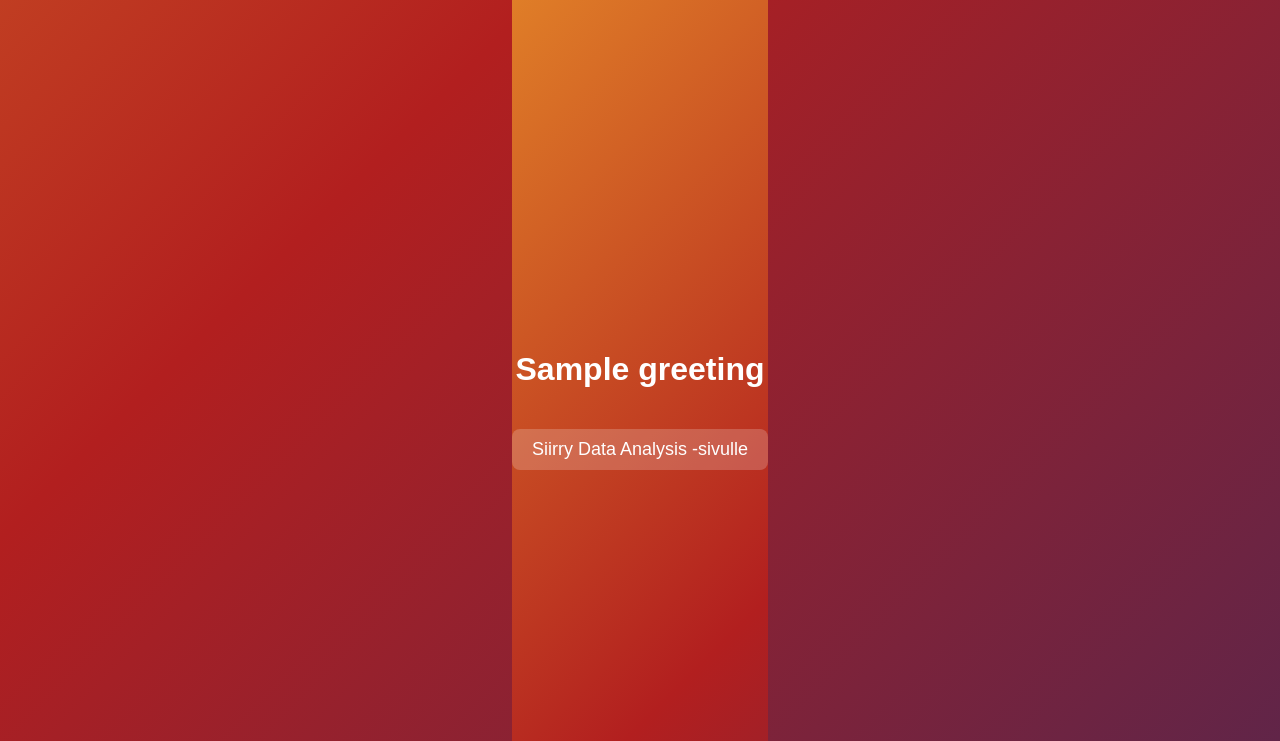
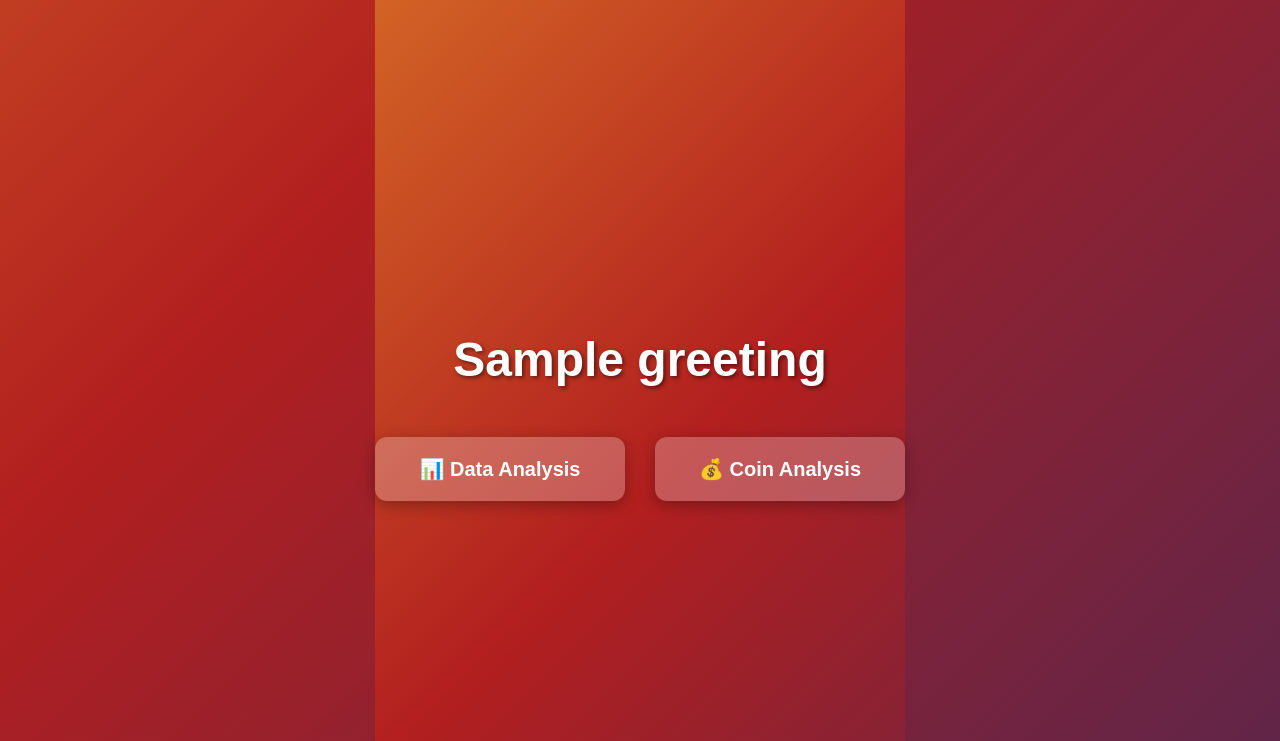
Before and after one commit to Tkarsikas/linux2, a Flask app: template templates/home.html in a window 1280 px wide. Shown: the top 741 px of the page. Run offline with Flask 3, Linux system fonts and the light colour scheme; the template is opened without the code that fills it: most values are stand-ins (such as "Sample title", 1, 10 or a date in 2020).

Commit message:
html muokkaus

```diff
--- a/templates/home.html
+++ b/templates/home.html
@@ -23,26 +23,52 @@
             50% {background-position: 100% 50%;}
             100% {background-position: 0% 50%;}
         }
+        h1 {
+            font-size: 48px;
+            margin-bottom: 50px;
+            text-shadow: 2px 2px 4px rgba(0, 0, 0, 0.5);
+        }
+        .button-container {
+            display: flex;
+            gap: 30px;
+            flex-wrap: wrap;
+            justify-content: center;
+        }
+        a {
+            text-decoration: none;
+        }
         button {
-            margin-top: 20px;
-            padding: 10px 20px;
-            font-size: 18px;
+            padding: 20px 40px;
+            font-size: 20px;
+            font-weight: bold;
             border: none;
-            border-radius: 8px;
+            border-radius: 12px;
             cursor: pointer;
-            background-color: rgba(255, 255, 255, 0.2);
+            background-color: rgba(255, 255, 255, 0.25);
             color: white;
-            transition: 0.3s;
+            transition: all 0.3s ease;
+            box-shadow: 0 4px 15px rgba(0, 0, 0, 0.3);
+            min-width: 250px;
         }
         button:hover {
-            background-color: rgba(255, 255, 255, 0.5);
+            background-color: rgba(255, 255, 255, 0.4);
+            transform: translateY(-3px);
+            box-shadow: 0 6px 20px rgba(0, 0, 0, 0.4);
+        }
+        button:active {
+            transform: translateY(-1px);
         }
     </style>
 </head>
 <body>
     <h1>{{ greeting }}</h1>
-    <form action="/data-analysis">
-        <button type="submit">Siirry Data Analysis -sivulle</button>
-    </form>
+    <div class="button-container">
+        <form action="/data-analysis">
+            <button type="submit">📊 Data Analysis</button>
+        </form>
+        <a href="http://86.50.23.16/coin-analysis/">
+            <button type="button">💰 Coin Analysis</button>
+        </a>
+    </div>
 </body>
 </html>
```
